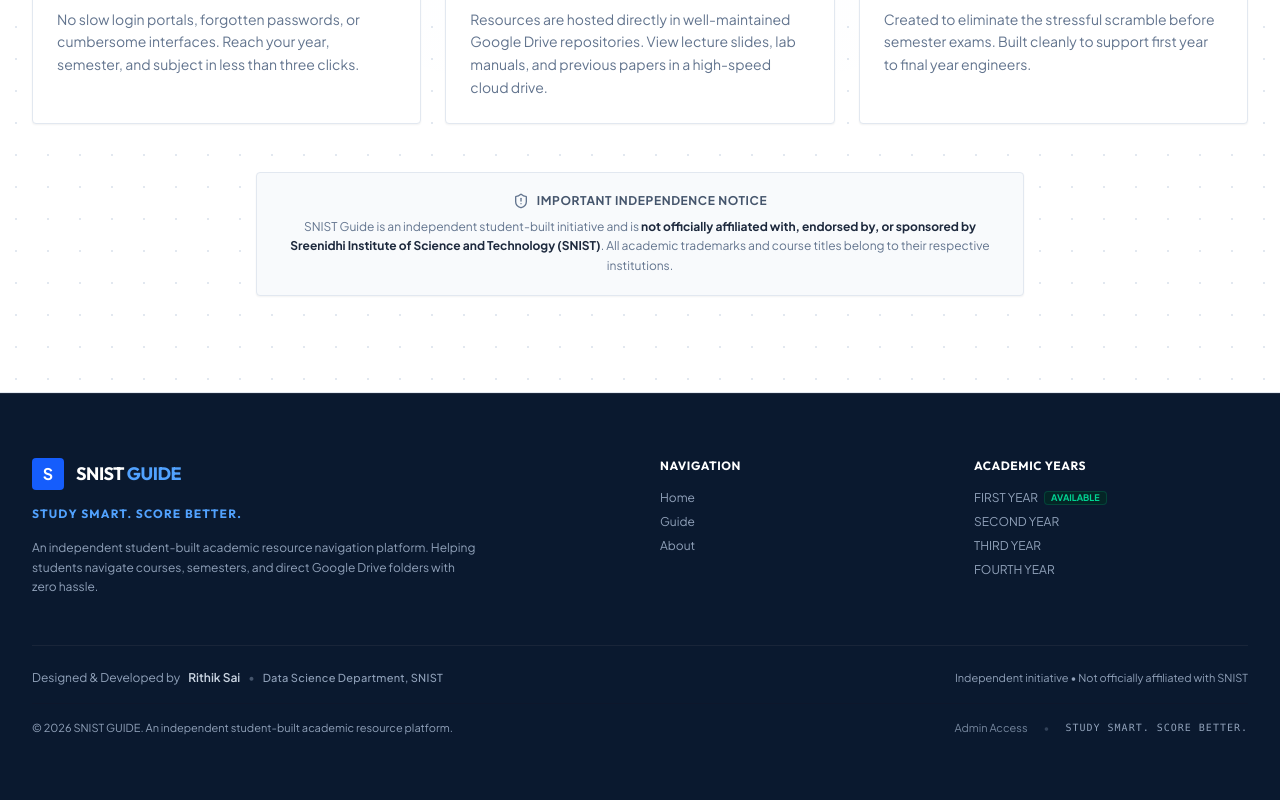
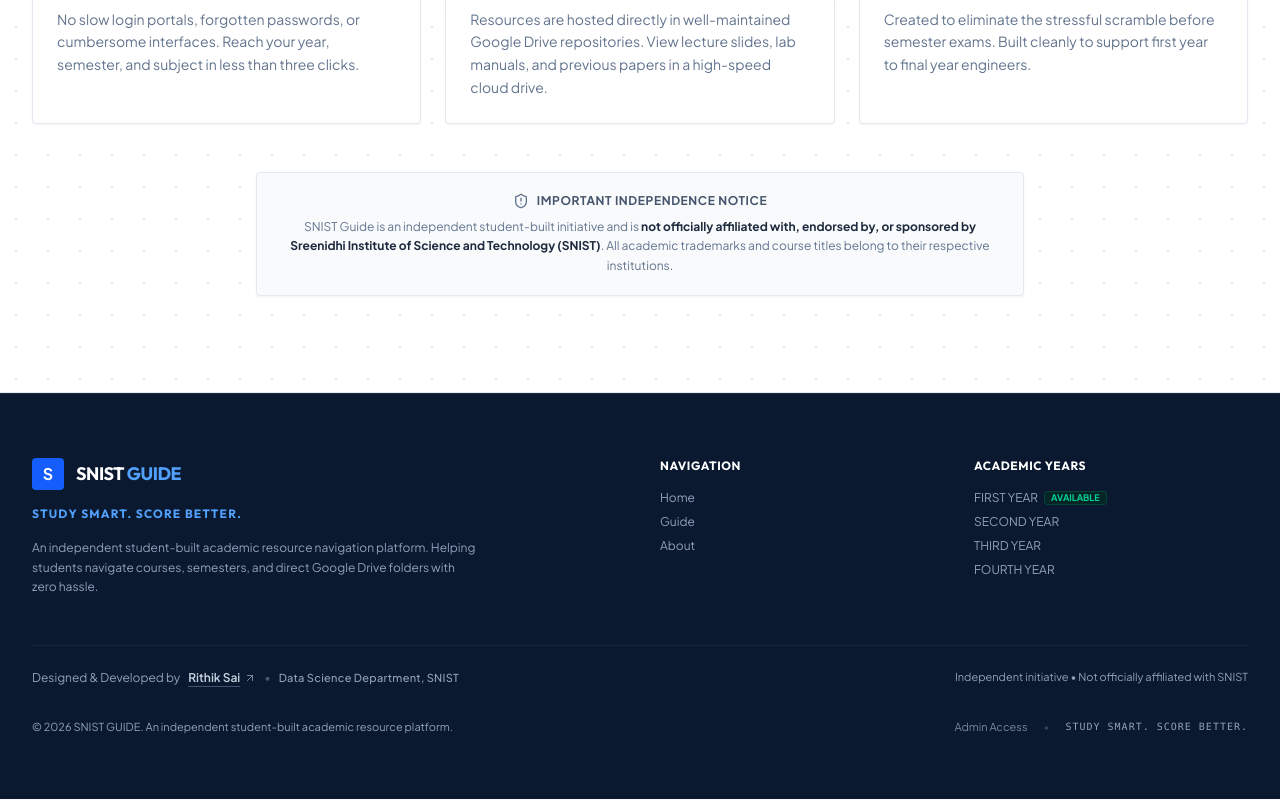
Before and after one commit to rithiksai28/SNIST-Guide, a React (Vite) app: page / in a window 1280 px wide. Shown: the part 2176-2976 px from the top of the page. Built offline with nearby package versions, Linux system fonts and the light colour scheme; no server answers; the database is empty.

Commit message:
Add LinkedIn profile link to footer credits

```diff
--- a/src/components/Footer.tsx
+++ b/src/components/Footer.tsx
@@ -19,7 +19,7 @@
   name: 'Rithik Sai',
   role: 'Designed & Developed by',
   department: 'Data Science Department, SNIST',
-  linkedInUrl: '', // Add LinkedIn profile URL here (e.g., 'https://www.linkedin.com/in/...')
+  linkedInUrl: 'www.linkedin.com/in/rithik-sai', // Add LinkedIn profile URL here (e.g., 'https://www.linkedin.com/in/...')
 };
 
 export default function Footer({
```
Also changed, not shown: 1 other file (tests, documents, lock files or other folders).
